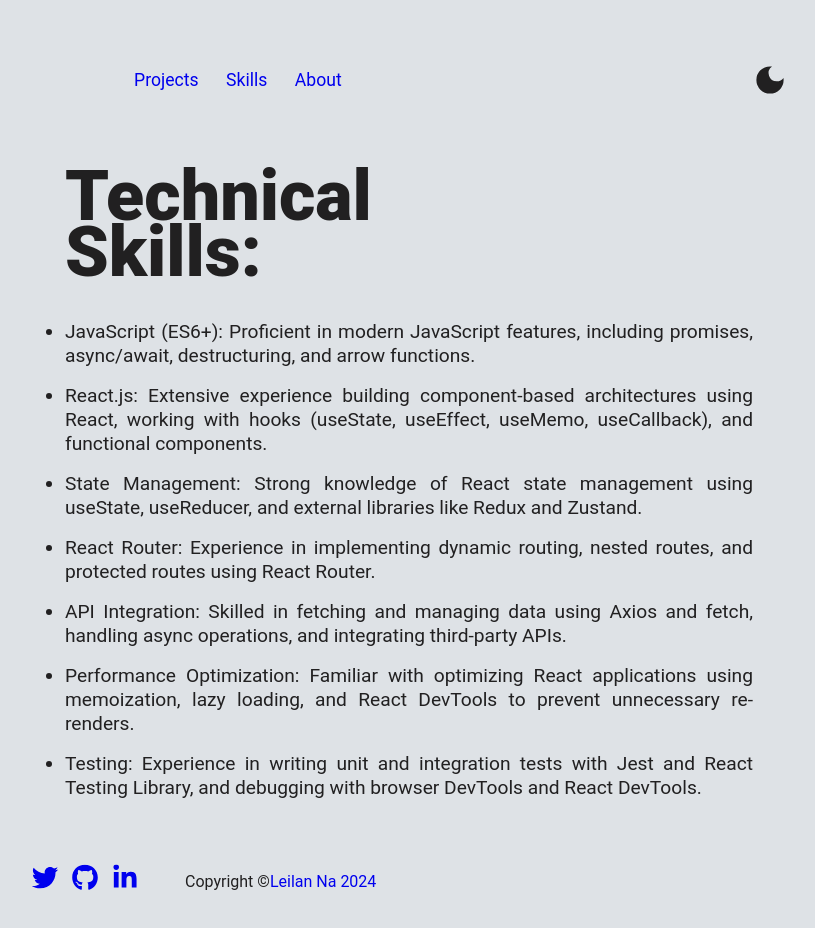
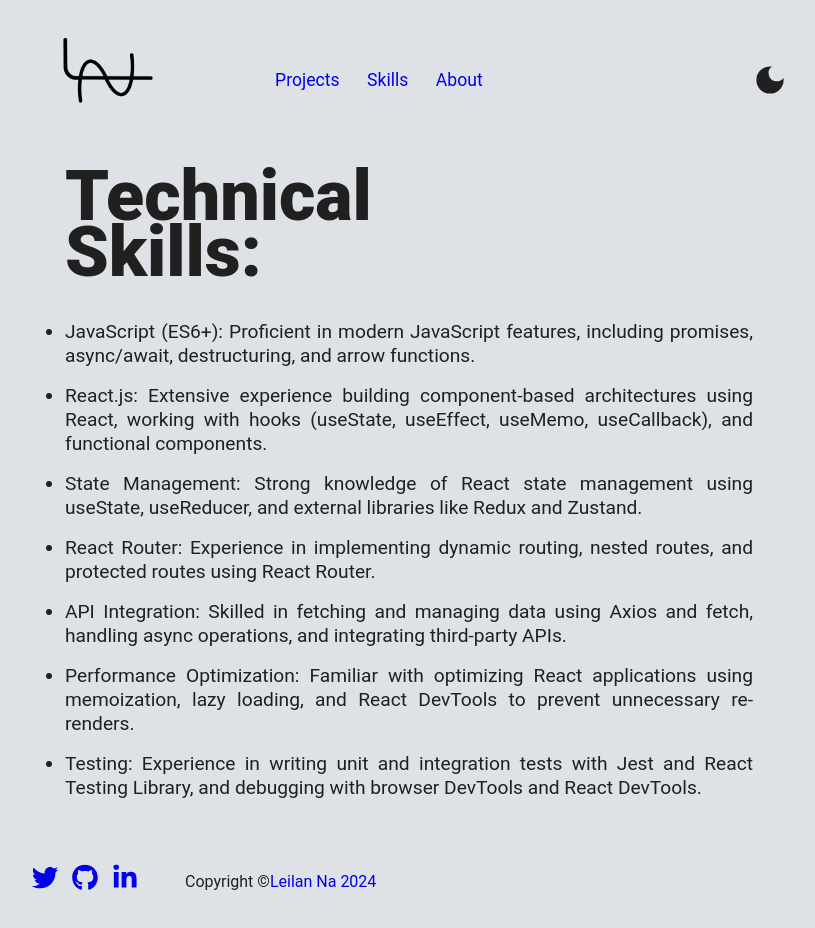
Before and after one commit to naLeilan/Week-1, a React (Vite) app: page /skills in a window 1280 px wide. Shown: the top 928 px of the page, without its empty margins (231-1046 px from the left). Built offline with nearby package versions, Linux system fonts and the light colour scheme.

Commit message:
changed logo

```diff
--- a/index.html
+++ b/index.html
@@ -2,7 +2,7 @@
 <html lang="en">
   <head>
     <meta charset="UTF-8" />
-    <link rel="icon" type="image/png" href="/icon.png" />
+    <!-- <link rel="icon" type="image/png" href="/icon.png" /> -->
     <meta name="viewport" content="width=device-width, initial-scale=1.0" />
     <title>Simple portfolio</title>
   </head>
--- a/src/components/PageLayout.jsx
+++ b/src/components/PageLayout.jsx
@@ -5,7 +5,7 @@ function PageLayout() {
   return (
     <nav className="nav">
       <div className="logo">
-        {/* <img src="/icon.png" alt="icon" height="100px" /> */}
+        <img src="/icon.png" alt="icon" height="100px" />
       </div>
       <div className="navitems">
         <NavLink to="/projects">Projects</NavLink>
```
